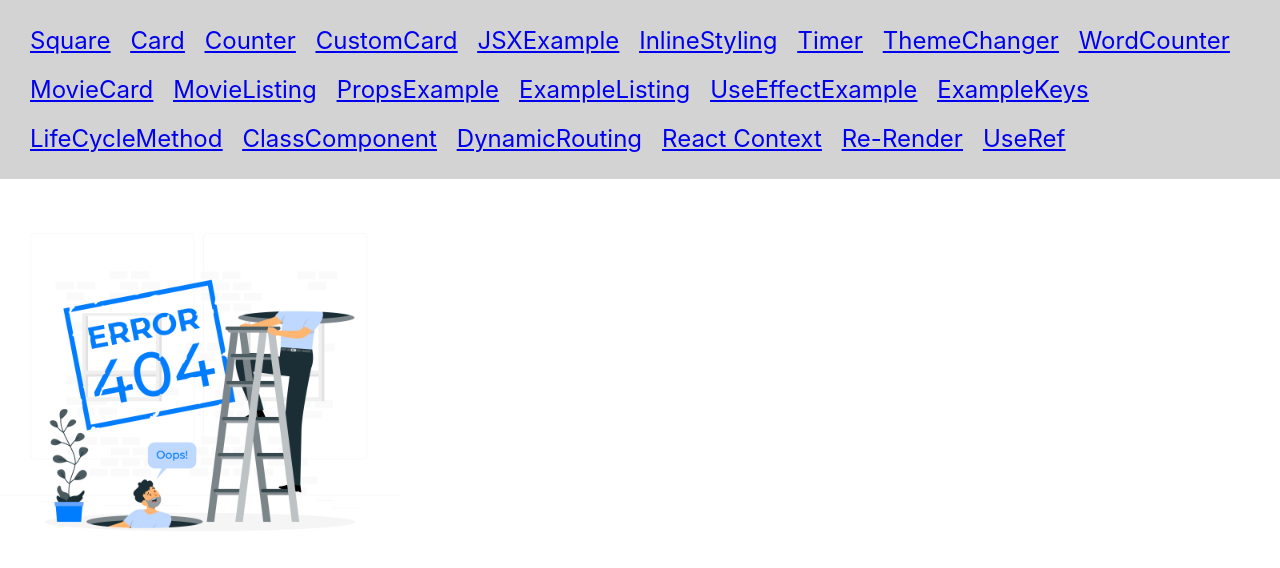
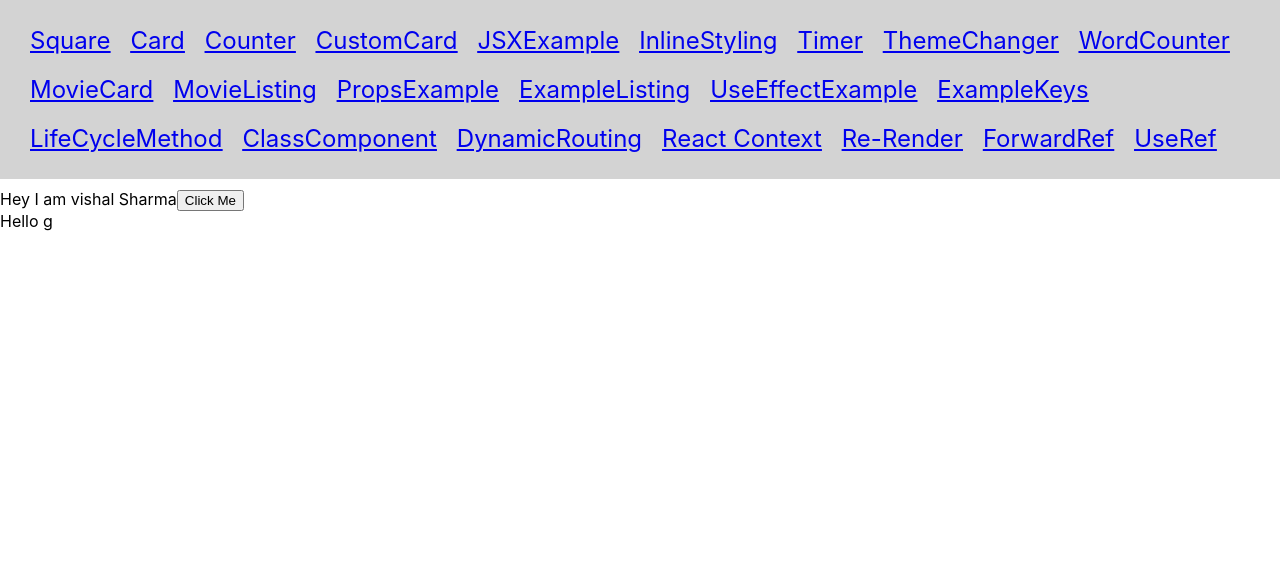
Before and after one commit to vishallovecode/first-react-project, a React (Create React App) app: page /forward-ref in a window 1280 px wide. Shown: the top 568 px of the page. Built offline with nearby package versions, Linux system fonts and the light colour scheme.

Commit message:
forwardref

```diff
--- a/src/App.jsx
+++ b/src/App.jsx
@@ -32,6 +32,7 @@ import GrandParent from './context/GrandParent';
 import { AppContextProvider } from './appContext/AppContextProvider';
 import ReRender from './re-rendering';
 import UseRefExample from './re-rendering/UseRef';
+import FowaredRefExample from './forwardRef';
 
 // receive  file
 function App() {
@@ -75,6 +76,8 @@ function App() {
         <Route path='/react-context' element={<GrandParent/>}/>
         <Route path='/re-render' element= {<ReRender/>}/>
         <Route path='/use-ref' element= {<UseRefExample/>}/>
+        <Route path='/forward-ref' element= {<FowaredRefExample/>}/>
+
         <Route path='*' element= {<NotFound/>}/>
 
 
--- a/src/constant.js
+++ b/src/constant.js
@@ -27,5 +27,6 @@ export const headerConstant = [
   {name: 'DynamicRouting', link:'/productlisting'},
   {name: 'React Context', link:'/react-context'},
   {name: 'Re-Render', link:'/re-render'},
+  {name: 'ForwardRef', link:'/forward-ref'},
   {name: 'UseRef', link:'/use-ref'}
 ]
--- /dev/null
+++ b/src/forwardRef/child.jsx
@@ -0,0 +1,21 @@
+import { forwardRef } from "react";
+
+const Child  = forwardRef(function  (props , ref) {
+  function handleClick (){
+    ref.current.textContent = 'Ham ho gaye g'
+  }
+  return  (
+    <div ref={props.ref}>
+     <span>Hey I am vishal Sharma</span>
+     <button onClick={handleClick}>Click Me</button>
+    </div>
+  )
+})
+
+export default Child;
+
+
+
+// const Child = forwardRef((props , ref)=>{
+
+// })
--- /dev/null
+++ b/src/forwardRef/index.jsx
@@ -0,0 +1,15 @@
+import { useRef } from "react";
+import Child from "./child";
+
+function FowaredRefExample() {
+  const divRef = useRef('Chill ha')
+  return  (
+    <div>
+      <Child ref={divRef}/>
+      <div ref={divRef}>Hello g</div>
+    </div>
+  )
+}
+
+
+export default FowaredRefExample;
```
